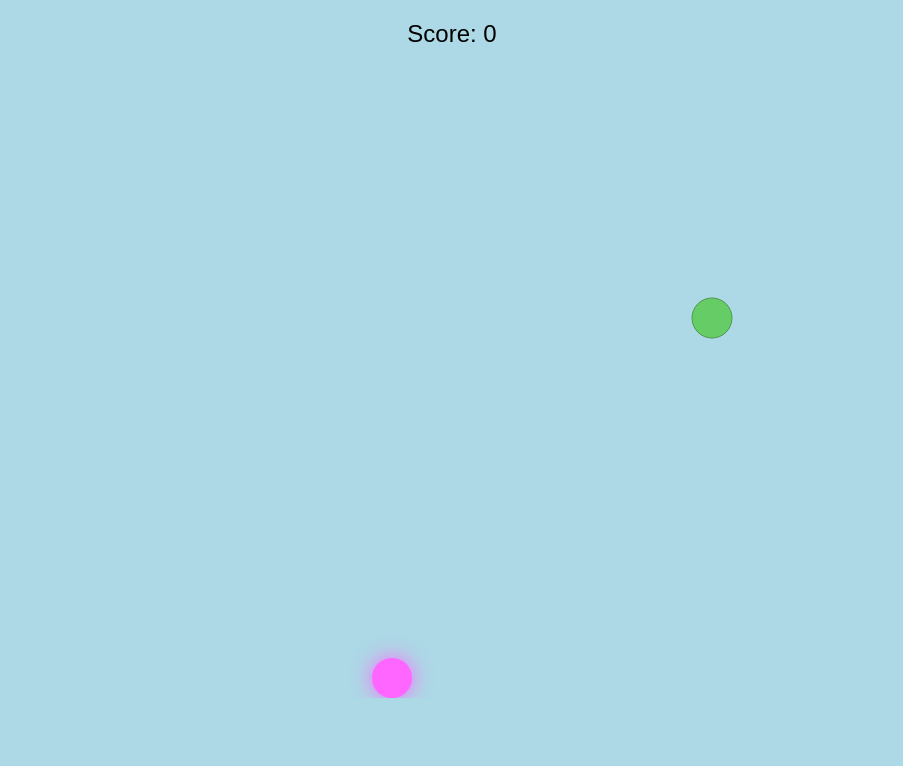
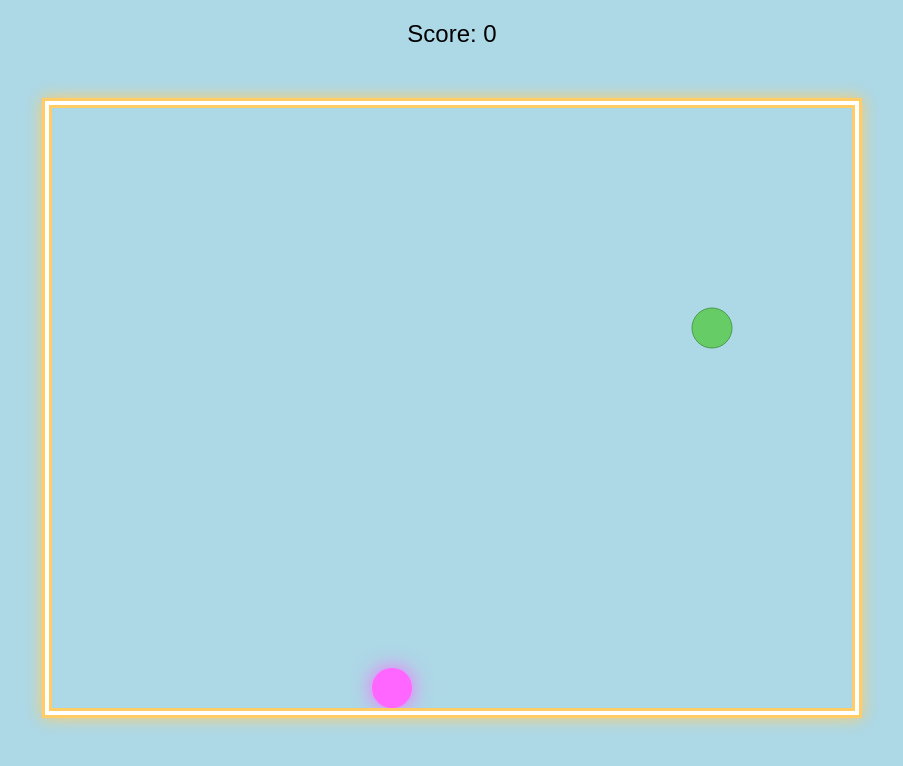
Before and after one commit to The-Life/baby-snake-game-3, a plain HTML site: page index.html in a window 1280 px wide. Shown: the whole page, without its empty margins (188-1091 px from the left). Drawn offline with Linux system fonts and the light colour scheme.

Commit message:
Update index.html

```diff
--- a/index.html
+++ b/index.html
@@ -6,7 +6,7 @@
     <title>Baby Snake Game</title>
     <style>
         body { background-color: #add8e6; }
-        canvas { background-color: #fff; display: block; margin: 50px auto; }
+        canvas { background-color: #fff; display: block; margin: 50px auto; border: 10px double #ffcc66; box-shadow: 0 0 15px #ffcc66; }
         .score {
             text-align: center;
             font-size: 24px;
```
